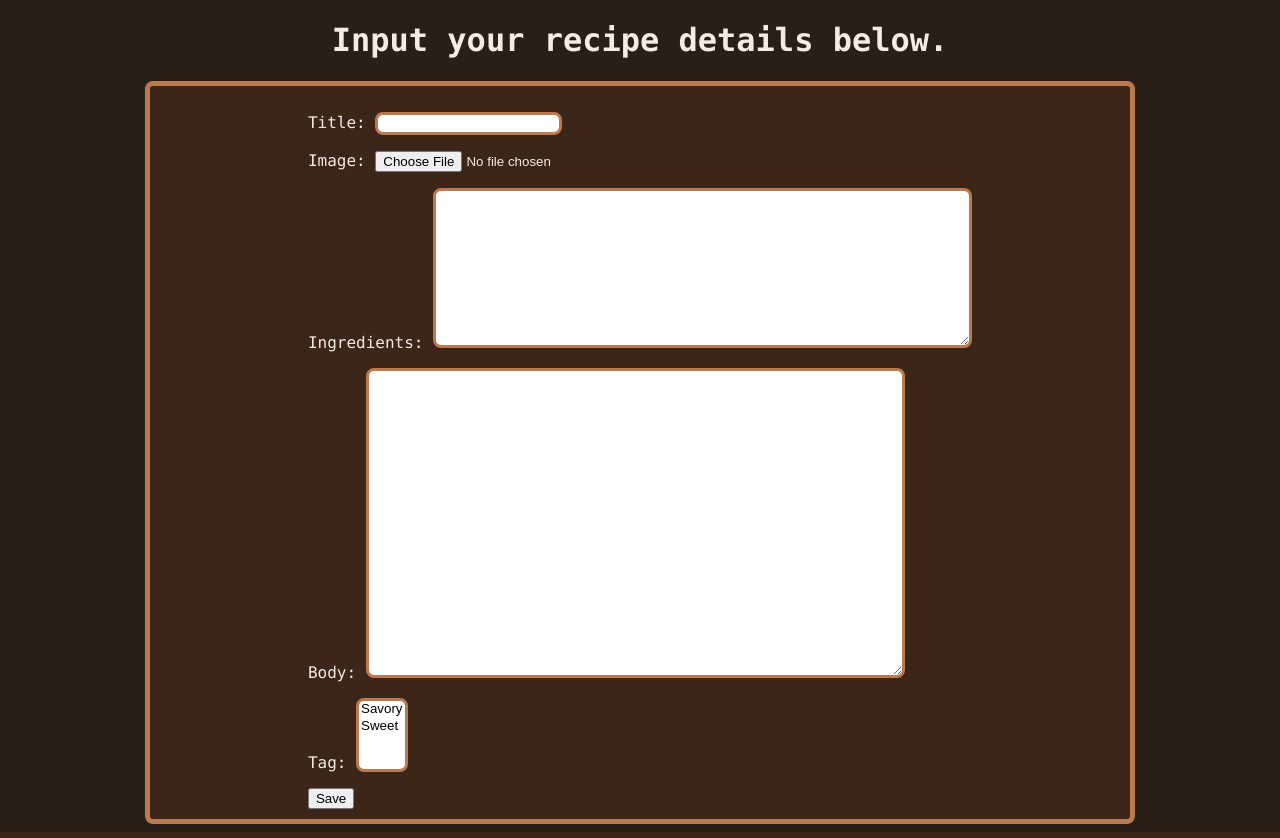
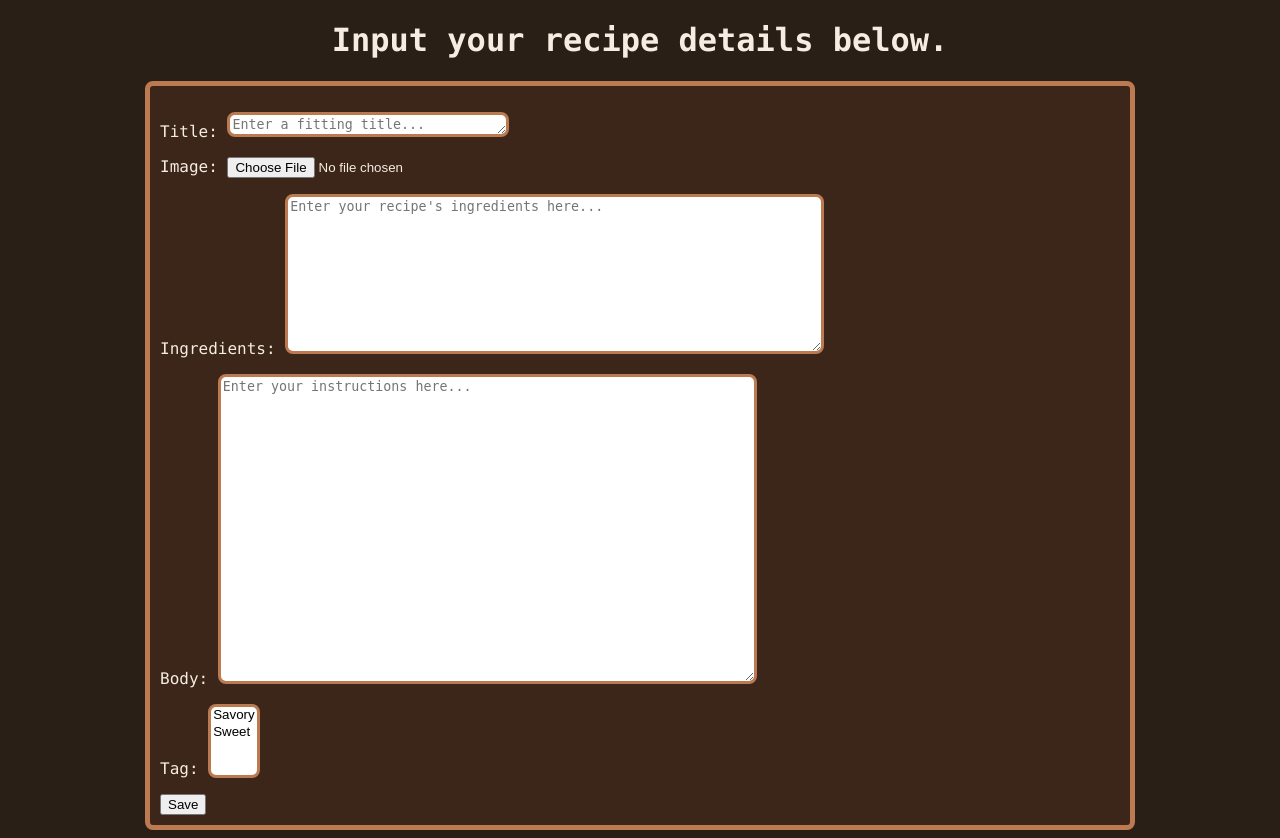
Before and after one commit to whoisjw/jacksRecipes_projectFile, a Django app: page /recipes/add/ in a window 1280 px wide. Shown: the part 56-894 px from the top of the page. Run offline with Django 5.2, Linux system fonts and the light colour scheme; data comes from the database, SQL or seed files in the repository.

Commit message:
i am trying to make the forms look nicer

```diff
--- a/jacksRecipes/settings.py
+++ b/jacksRecipes/settings.py
@@ -12,7 +12,7 @@ https://docs.djangoproject.com/en/5.2/ref/settings/
 
 from pathlib import Path
 
-# Build paths inside the project like this: BASE_DIR / 'subdir'.
+# Build paths inside the prHTTP/1.1oject like this: BASE_DIR / 'subdir'.
 BASE_DIR = Path(__file__).resolve().parent.parent
 
 
--- a/recipesMain/forms.py
+++ b/recipesMain/forms.py
@@ -6,8 +6,9 @@ class addRecipe(ModelForm):
     class Meta:
         model = recipe
         widgets = {
-            "ingredients": Textarea(attrs={"rows":10, "cols":64}),
-            "body": Textarea(attrs={"rows":20, "cols": 64})
+            "title": Textarea(attrs={"placeholder":"Enter a fitting title...", "rows":1, "cols": 32}),
+            "ingredients": Textarea(attrs={"placeholder":"Enter your recipe's ingredients here...", "rows":10, "cols":64}),
+            "body": Textarea(attrs={"placeholder":"Enter your instructions here...", "rows":20, "cols": 64})
         }
         fields = ["title",
                 "image",
--- a/static/css/main.css
+++ b/static/css/main.css
@@ -11,8 +11,18 @@
 
 /* FORM CSS */
 
-.centreColumn .addRecipeForm {
-  align-items: left;
+.addRecipeForm {
+    width: 960px;
+    height: 100%;
+    padding: 10px;
+    border: 5px solid var(--autumn-border);
+    border-radius: 8px;
+    word-break: keep-all;
+    background-color: var(--autumn-container-bg);
+    margin: auto;
+    display: flex;
+    align-items: left;
+    color: var(--autumn-text);
 }
 
 .addRecipeForm textarea {
--- a/templates/recipeViews/recipeAdd.html
+++ b/templates/recipeViews/recipeAdd.html
@@ -2,7 +2,6 @@
 
 {% block content %}
     <h1 class="centreTitle">Input your recipe details below.</h1>
-    <div class="centreColumn">
         <div class="addRecipeForm">
             <form action="" enctype="multipart/form-data" method='POST'>
                 {% csrf_token %}
@@ -10,5 +9,4 @@
                 <button type="submit" class="btn btn-primary btn-sm" value=""> Save</button>
             </form>
         </div>
-    </div>
 {% endblock %}
```
